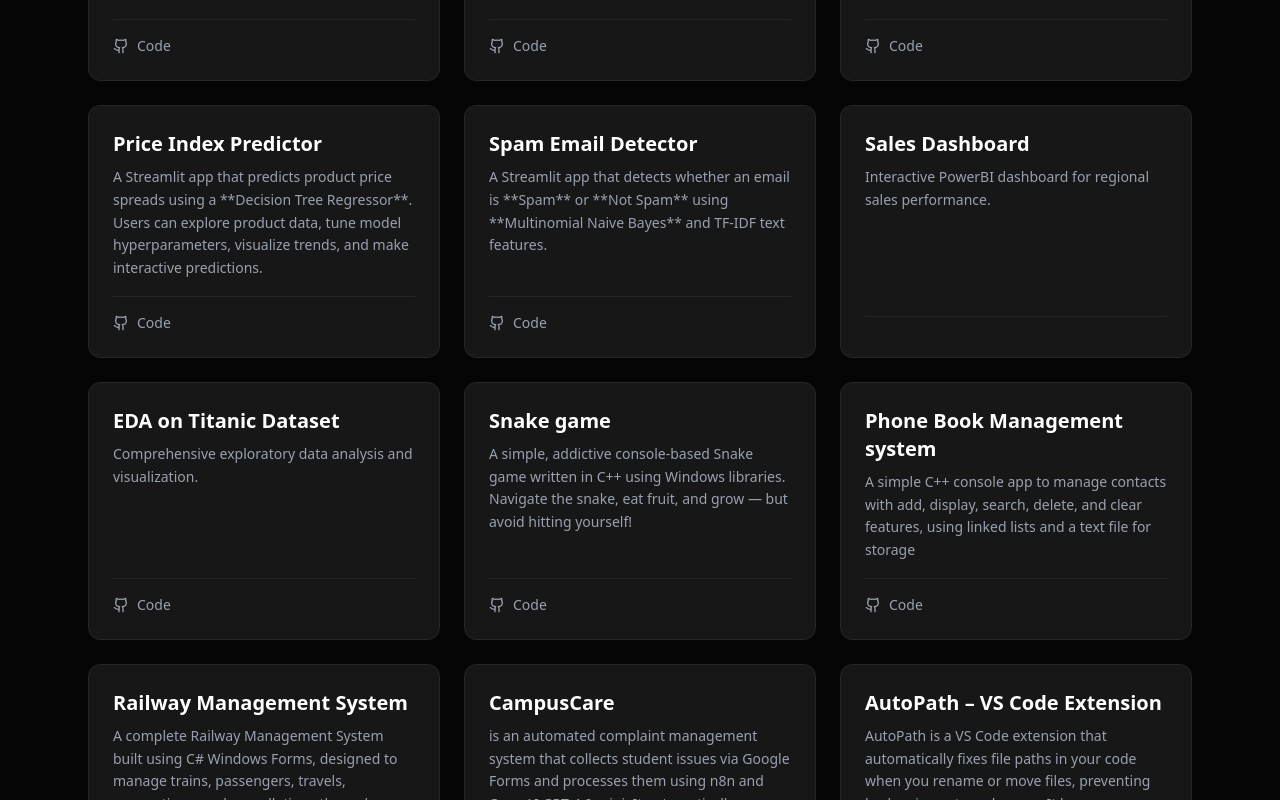
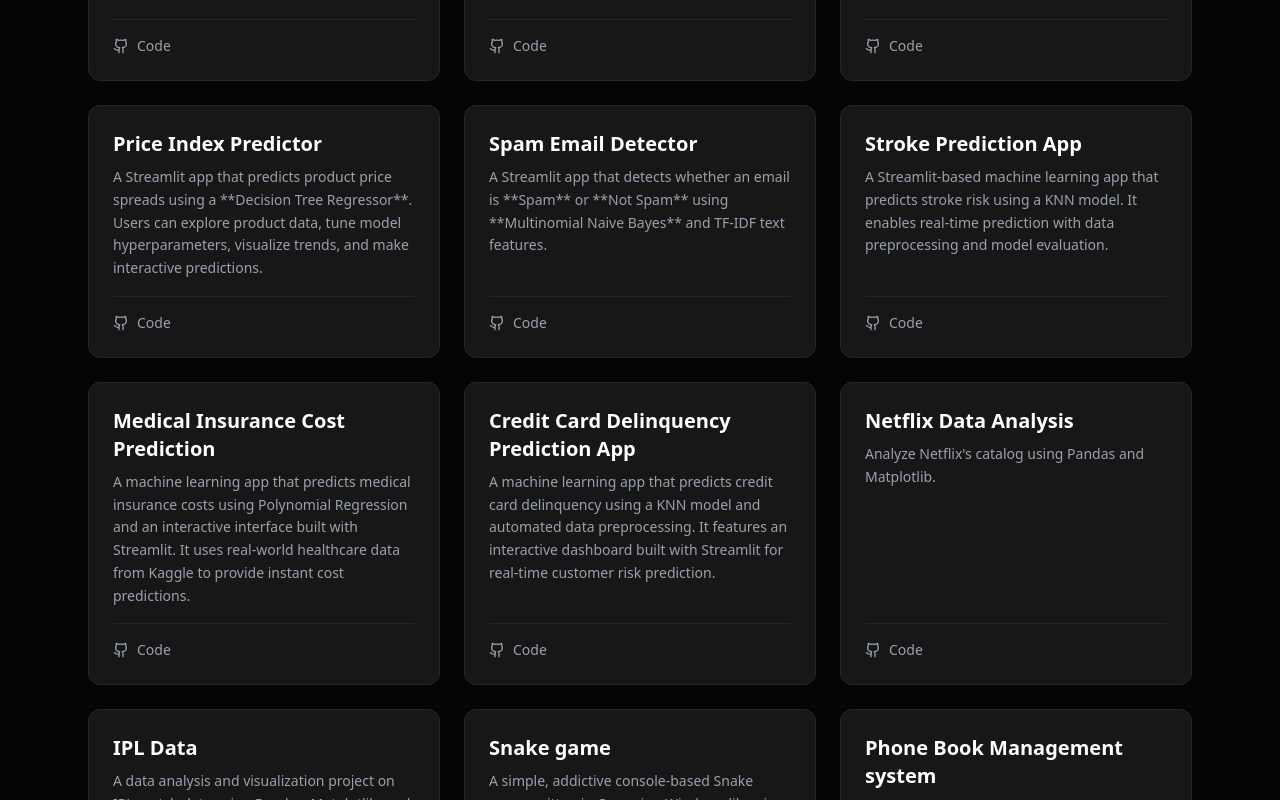
Before and after one commit to Sarab160/Portfolio, a Next.js app: page /projects in a window 1280 px wide. Shown: the part 1700-2500 px from the top of the page. Built offline with nearby package versions, Linux system fonts and the light colour scheme.

Commit message:
portfolio

```diff
--- a/src/data/portfolio.ts
+++ b/src/data/portfolio.ts
@@ -46,14 +46,19 @@
             { title: "Price Index Predictor", description: "A Streamlit app that predicts product price spreads using a **Decision Tree Regressor**. Users can explore product data, tune model hyperparameters, visualize trends, and make interactive predictions.", github: "https://github.com/Sarab160/Price-index-predictor" },
             { title: "Spam Email Detector", description: "A Streamlit app that detects whether an email is **Spam** or **Not Spam** using **Multinomial Naive Bayes** and TF-IDF text features.", github: "https://github.com/Sarab160/spam-email-detection/tree/master" },
 
+            { title: "Stroke Prediction App", description: "A Streamlit-based machine learning app that predicts stroke risk using a KNN model. It enables real-time prediction with data preprocessing and model evaluation.", github: "https://github.com/Sarab160/Stroke_prediction/tree/master" },
+            { title: "Medical Insurance Cost Prediction", description: "A machine learning app that predicts medical insurance costs using Polynomial Regression and an interactive interface built with Streamlit. It uses real-world healthcare data from Kaggle to provide instant cost predictions.", github: "https://github.com/Sarab160/Medical-Insurance-Cost-Prediction" },
+            { title: "Credit Card Delinquency Prediction App", description: "A machine learning app that predicts credit card delinquency using a KNN model and automated data preprocessing. It features an interactive dashboard built with Streamlit for real-time customer risk prediction.", github: "https://github.com/Sarab160/Credit-card/tree/master" },
+
+
         ],
     },
     {
         name: "Data Analysis",
         icon: BarChart,
         projects: [
-            { title: "Sales Dashboard", description: "Interactive PowerBI dashboard for regional sales performance.", link: "https://example.com/dashboard" },
-            { title: "EDA on Titanic Dataset", description: "Comprehensive exploratory data analysis and visualization.", github: "https://github.com/example/titanic-eda" },
+            { title: "Netflix Data Analysis", description: "Analyze Netflix's catalog using Pandas and Matplotlib.", github: "https://github.com/Sarab160/netflix_analysis" },
+            { title: "IPL Data", description: "A data analysis and visualization project on IPL match data using Pandas, Matplotlib, and Seaborn.", github: "http://github.com/Sarab160/ipl_matches_analysis" },
         ],
     },
     {
```
